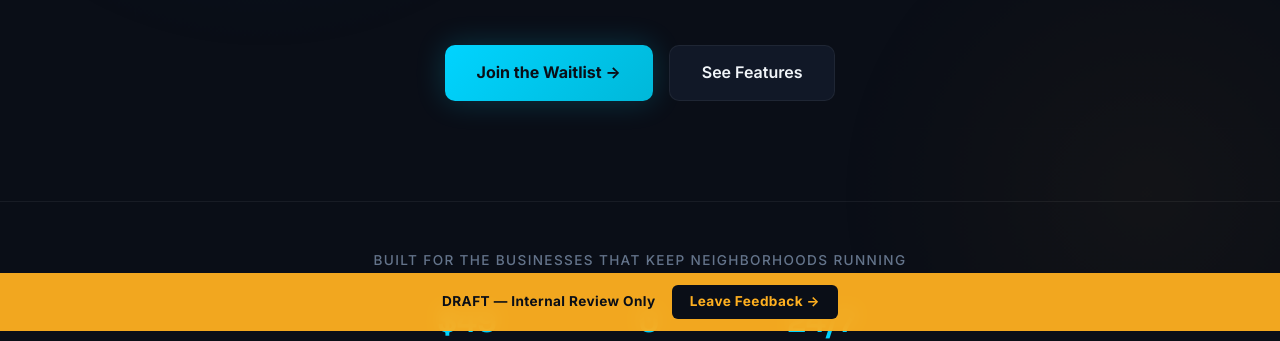
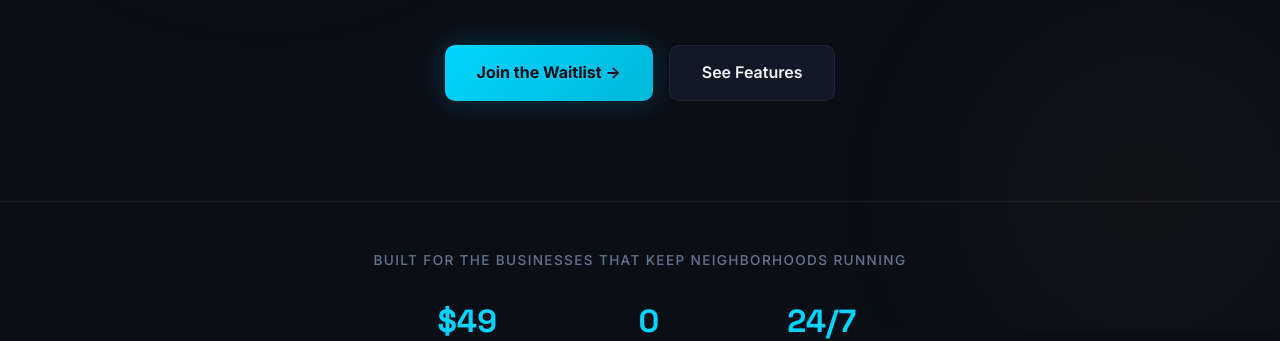
Before and after one commit to TwoSunsMando/ziggybook-landing, a plain HTML site: page index.html in a window 1280 px wide. Shown: the part 469-810 px from the top of the page. Drawn offline with Linux system fonts and the light colour scheme.

Commit message:
Landing: remove draft banner + add policy links to footer
The DRAFT banner (yellow bottom bar with "Internal Review Only" + GitHub
feedback link) would look unprofessional to a Twilio verification
reviewer landing on the homepage. Removed the banner markup and its
CSS block.

Added footer links to SMS Consent / Privacy / Terms so any reviewer
can reach the policy pages from the homepage in one click — reduces
the chance of a verification delay because links weren't discoverable.

Co-Authored-By: Claude Opus 4.7 (1M context) <noreply@anthropic.com>

```diff
--- a/index.html
+++ b/index.html
@@ -591,50 +591,6 @@
     }
     .footer-links a:hover { color: var(--text-primary); }
 
-    /* ── Draft watermark ── */
-    .draft-banner {
-      position: fixed;
-      bottom: 0;
-      left: 0;
-      right: 0;
-      z-index: 200;
-      padding: 12px 16px;
-      background: rgba(255, 176, 32, 0.95);
-      color: var(--bg-primary);
-      text-align: center;
-      font-size: 0.85rem;
-      font-weight: 700;
-      letter-spacing: 0.03em;
-      backdrop-filter: blur(8px);
-      display: flex;
-      justify-content: center;
-      align-items: center;
-      gap: 16px;
-      flex-wrap: wrap;
-    }
-    .draft-banner a {
-      color: var(--bg-primary);
-      text-decoration: underline;
-    }
-    .draft-banner .feedback-btn {
-      display: inline-flex;
-      align-items: center;
-      gap: 6px;
-      padding: 6px 18px;
-      background: var(--bg-primary);
-      color: var(--amber);
-      border: none;
-      border-radius: 6px;
-      font-size: 0.85rem;
-      font-weight: 700;
-      text-decoration: none;
-      transition: all 0.2s;
-    }
-    .draft-banner .feedback-btn:hover {
-      background: #1a2332;
-      transform: translateY(-1px);
-    }
-
     /* ── Responsive ── */
     @media (max-width: 640px) {
       .hero { padding: 130px 0 72px; }
@@ -650,12 +606,6 @@
 <body>
 
 <div class="bg-glow"></div>
-
-<!-- ── DRAFT BANNER ── -->
-<div class="draft-banner">
-  <span>DRAFT — Internal Review Only</span>
-  <a href="https://github.com/TwoSunsMando/ziggybook-landing/issues/new?template=landing-page-feedback.yml" target="_blank" class="feedback-btn">Leave Feedback →</a>
-</div>
 
 <!-- ── NAV ── -->
 <nav>
@@ -850,6 +800,9 @@
       <div class="footer-copy">&copy; 2026 AstridAgent AI LLC. All rights reserved.</div>
     </div>
     <div class="footer-links">
+      <a href="/sms-consent">SMS Consent</a>
+      <a href="/privacy">Privacy</a>
+      <a href="/terms">Terms</a>
       <a href="mailto:info@astridagent.ai">Contact</a>
     </div>
   </div>
```
